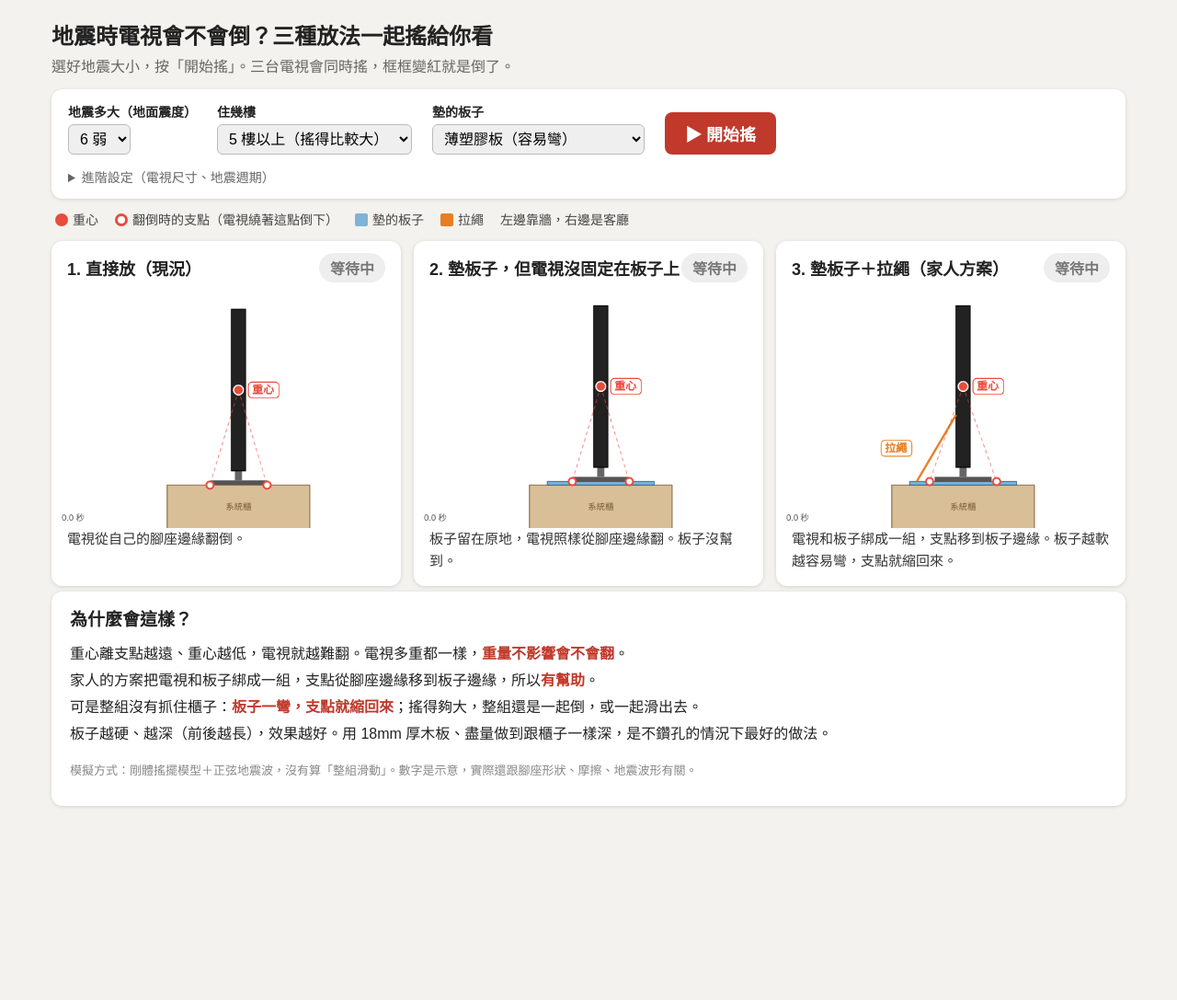
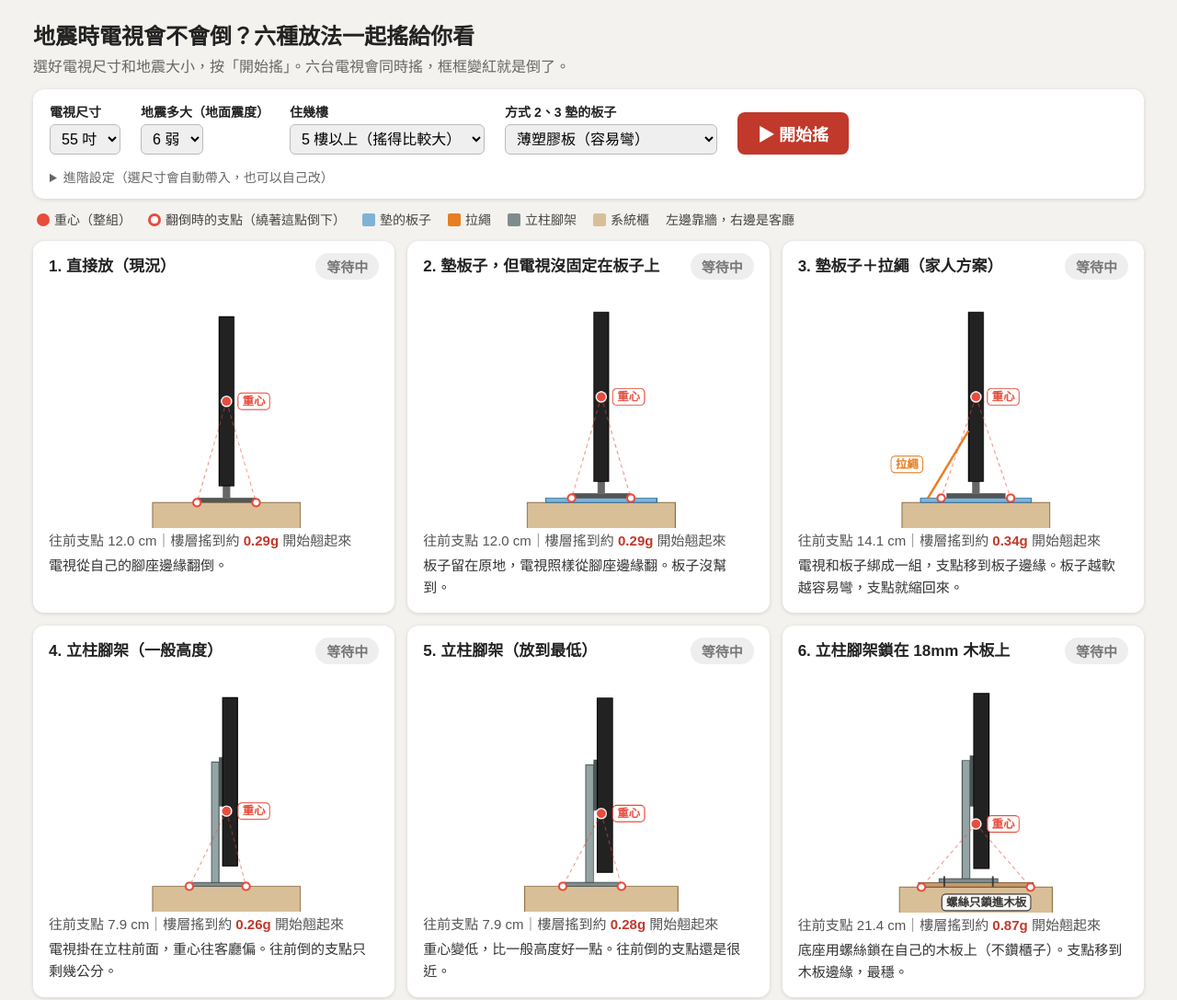
Before and after one commit to Hydr0neFN/tv-tip-sim, a plain HTML site: page index.html in a window 1280 px wide. Shown: the top 1087 px of the page at 92% size. Before the commit the page ends 892 px from the top, so only its background shows below. Drawn offline with Linux system fonts and the light colour scheme.

Commit message:
Add pedestal stand scenes and a TV size selector
Add three scenes: pedestal stand at normal height, pedestal stand
lowered, and pedestal stand screwed to an 18mm wood board. The
simulation now supports a front pivot and a rear pivot at different
distances, because the TV hangs in front of the pole. Add a TV size
selector that sets the mass, foot depth and CoM height. Move the
tip-threshold readout out of the canvas so that it does not overlap
the drawing.

Co-Authored-By: Claude Opus 5.5 <noreply@anthropic.com>

```diff
--- a/index.html
+++ b/index.html
@@ -7,7 +7,7 @@
 <style>
   *{box-sizing:border-box}
   body{overflow-x:hidden;font-family:"Noto Sans TC","Microsoft JhengHei",sans-serif;margin:0;background:#f4f2ee;color:#222}
-  .wrap{max-width:1200px;margin:auto;padding:16px}
+  .wrap{max-width:1240px;margin:auto;padding:16px}
   h1{font-size:24px;margin:4px 0 4px}
   .sub{color:#666;margin:0 0 14px}
   .bar{display:flex;flex-wrap:wrap;gap:14px 22px;align-items:flex-end;background:#fff;border-radius:12px;padding:14px 18px;box-shadow:0 1px 4px #0002}
@@ -22,15 +22,17 @@
   .grid{display:grid;grid-template-columns:repeat(auto-fit,minmax(min(360px,100%),1fr));gap:14px;margin-top:14px}
   .card{background:#fff;border-radius:12px;box-shadow:0 1px 4px #0002;overflow:hidden;border:3px solid transparent;transition:border-color .3s}
   .card.bad{border-color:#e74c3c}.card.warn{border-color:#f39c12}.card.ok{border-color:#27ae60}
-  .head{display:flex;justify-content:space-between;align-items:center;padding:10px 14px 0}
-  .title{font-size:18px;font-weight:700}
-  .badge{font-size:16px;font-weight:700;padding:4px 12px;border-radius:20px;background:#eee;color:#777}
+  .head{display:flex;justify-content:space-between;align-items:flex-start;gap:8px;padding:10px 14px 0}
+  .title{font-size:17px;font-weight:700}
+  .badge{flex:none;font-size:15px;font-weight:700;padding:4px 12px;border-radius:20px;background:#eee;color:#777}
   .badge.bad{background:#fdecea;color:#c0392b}.badge.warn{background:#fef5e7;color:#b9770e}.badge.ok{background:#eafaf1;color:#1e8449}
   canvas{display:block;width:100%;height:auto}
+  .read{padding:2px 14px 6px;font-size:15px;color:#555}
+  .read b{color:#c0392b}
   .cap{padding:0 14px 12px;font-size:15px;line-height:1.6;color:#333}
   .legend{display:flex;flex-wrap:wrap;gap:18px;font-size:14px;color:#444;margin:12px 4px}
   .legend i{display:inline-block;width:14px;height:14px;border-radius:50%;vertical-align:-2px;margin-right:5px}
-  .why{background:#fff;border-radius:12px;padding:14px 20px;box-shadow:0 1px 4px #0002;margin-top:6px;font-size:16px;line-height:1.8}
+  .why{background:#fff;border-radius:12px;padding:14px 20px;box-shadow:0 1px 4px #0002;margin-top:14px;font-size:16px;line-height:1.8}
   .why h2{font-size:19px;margin:0 0 6px}
   .why b{color:#c0392b}
   .fine{color:#888;font-size:13px}
@@ -38,10 +40,18 @@
 </head>
 <body>
 <div class="wrap">
-  <h1>地震時電視會不會倒？三種放法一起搖給你看</h1>
-  <p class="sub">選好地震大小，按「開始搖」。三台電視會同時搖，框框變紅就是倒了。</p>
+  <h1>地震時電視會不會倒？六種放法一起搖給你看</h1>
+  <p class="sub">選好電視尺寸和地震大小，按「開始搖」。六台電視會同時搖，框框變紅就是倒了。</p>
 
   <div class="bar">
+    <div><label>電視尺寸</label>
+      <select id="size">
+        <option value="43">43 吋</option>
+        <option value="50">50 吋</option>
+        <option value="55" selected>55 吋</option>
+        <option value="65">65 吋</option>
+        <option value="75">75 吋</option>
+      </select></div>
     <div><label>地震多大（地面震度）</label>
       <select id="pga">
         <option value="0.11">5 弱</option>
@@ -56,7 +66,7 @@
         <option value="1.5" selected>5 樓以上（搖得比較大）</option>
         <option value="2">很高的樓層</option>
       </select></div>
-    <div><label>墊的板子</label>
+    <div><label>方式 2、3 墊的板子</label>
       <select id="k">
         <option value="0.2" selected>薄塑膠板（容易彎）</option>
         <option value="0.5">厚塑膠板／薄木板</option>
@@ -64,21 +74,24 @@
       </select></div>
     <div><button id="go">▶ 開始搖</button></div>
     <details>
-      <summary>進階設定（電視尺寸、地震週期）</summary>
+      <summary>進階設定（選尺寸會自動帶入，也可以自己改）</summary>
       <div class="adv">
+        <div>電視腳座前後深度：<b id="fV"></b> cm<input type="range" id="f" min="15" max="40" step="1" value="24"></div>
+        <div>電視重心高度（放在原廠腳座上）：<b id="hV"></b> cm<input type="range" id="h" min="25" max="70" step="1" value="41"></div>
         <div>板子前後深度：<b id="DV"></b> cm<input type="range" id="D" min="25" max="50" step="1" value="45"></div>
-        <div>電視腳座前後深度：<b id="fV"></b> cm<input type="range" id="f" min="15" max="35" step="1" value="24"></div>
-        <div>電視重心高度：<b id="hV"></b> cm<input type="range" id="h" min="30" max="60" step="1" value="40"></div>
+        <div>立柱底座前後深度：<b id="sdV"></b> cm<input type="range" id="sd" min="18" max="35" step="1" value="23"></div>
         <div>搖晃週期：<b id="TV"></b> 秒<input type="range" id="T" min="0.3" max="1.2" step="0.05" value="0.5"></div>
       </div>
     </details>
   </div>
 
   <div class="legend">
-    <span><i style="background:#e74c3c"></i>重心</span>
-    <span><i style="background:#fff;border:3px solid #e74c3c"></i>翻倒時的支點（電視繞著這點倒下）</span>
+    <span><i style="background:#e74c3c"></i>重心（整組）</span>
+    <span><i style="background:#fff;border:3px solid #e74c3c"></i>翻倒時的支點（繞著這點倒下）</span>
     <span><i style="background:#7fb3d5;border-radius:2px"></i>墊的板子</span>
     <span><i style="background:#e67e22;border-radius:2px"></i>拉繩</span>
+    <span><i style="background:#7f8c8d;border-radius:2px"></i>立柱腳架</span>
+    <span><i style="background:#d9bf98;border-radius:2px"></i>系統櫃</span>
     <span>左邊靠牆，右邊是客廳</span>
   </div>
 
@@ -87,155 +100,186 @@
   <div class="why">
     <h2>為什麼會這樣？</h2>
     重心離支點越遠、重心越低，電視就越難翻。電視多重都一樣，<b>重量不影響會不會翻</b>。<br>
-    家人的方案把電視和板子綁成一組，支點從腳座邊緣移到板子邊緣，所以<b>有幫助</b>。<br>
-    可是整組沒有抓住櫃子：<b>板子一彎，支點就縮回來</b>；搖得夠大，整組還是一起倒，或一起滑出去。<br>
-    板子越硬、越深（前後越長），效果越好。用 18mm 厚木板、盡量做到跟櫃子一樣深，是不鑽孔的情況下最好的做法。
-    <p class="fine">模擬方式：剛體搖擺模型＋正弦地震波，沒有算「整組滑動」。數字是示意，實際還跟腳座形狀、摩擦、地震波形有關。</p>
+    家人的方案把電視和板子綁成一組，支點從腳座邊緣移到板子邊緣，所以<b>有幫助</b>。可是<b>板子一彎，支點就縮回來</b>。<br>
+    立柱腳架左右很寬，但會倒的是<b>前後方向</b>。電視掛在立柱前面，重心往客廳偏，往前倒的支點反而變近。放低可以把重心降下來，效果有，但不大。<br>
+    最穩的不鑽孔做法：<b>立柱腳架用螺絲鎖在自己的 18mm 木板上</b>，木板盡量做到跟櫃子一樣深。鑽的是自己的木板，不是櫃子。
+    <p class="fine">模擬方式：剛體搖擺模型＋正弦地震波，沒有算「整組滑動」。估計值：電視重量 43 吋 8 kg～75 吋 30 kg；立柱底座 6 kg；電視重心在立柱前方 5 cm；放到最低比一般高度低 8 cm；18mm 木板 5 kg。數字是示意，實際請量你們的電視和腳架。搖擺本身很混亂，兩個差不多的方式，結果可能剛好相反；比較時請看卡片下方「開始翹起來」的數字，越大越穩。</p>
   </div>
 </div>
 
 <script id="sim">
 const G = 9.81;
 function env(t){ return t<1 ? t : t<5 ? 1 : t<7 ? (7-t)/2 : 0; }
-// b, h in meters; A in g
-function simulate(b, h, A, T, rec){
-  const R = Math.hypot(b,h), al = Math.atan(b/h), p2 = 3*G/(4*R);
-  const r = 1 - 1.5*Math.sin(al)**2, dt = 0.0002, dur = 9;
+// bL = rear (wall side) pivot distance, bR = front (living room) pivot distance, h = CoM height; meters; A in g
+function simulate(bL, bR, h, A, T, rec){
+  const geo = b => ({al: Math.atan(b/h), p2: 3*G/(4*Math.hypot(b,h))});
+  const GL = geo(bL), GR = geo(bR);
+  const r = 1 - 1.5*Math.sin((GL.al+GR.al)/2)**2, dt = 0.0002, dur = 9;
   let th = 0, w = 0, peak = 0, fallen = false; const frames = [];
   const per = Math.round(1/60/dt);
   for (let i=0, t=0; t<dur; i++, t+=dt){
     const a = A*G*Math.sin(2*Math.PI*t/T)*env(t);
     if (rec && i%per===0) frames.push([t, th, a]);
     if (fallen) continue;
-    if (th===0 && w===0 && Math.abs(a) <= G*Math.tan(al)) continue;
+    if (th===0 && w===0){
+      const g0 = a>0 ? GL : GR;
+      if (Math.abs(a) <= G*Math.tan(g0.al)) continue;
+    }
     const s = th!==0 ? Math.sign(th) : (w!==0 ? Math.sign(w) : -Math.sign(a));
-    const acc = -p2*(Math.sin(s*al - th) + (a/G)*Math.cos(s*al - th));
+    const g = s>0 ? GR : GL;
+    const acc = -g.p2*(Math.sin(s*g.al - th) + (a/G)*Math.cos(s*g.al - th));
     w += acc*dt;
     let nt = th + w*dt;
     if (th===0 && Math.sign(nt)!==s) { nt = 0; w = 0; }
     else if (th!==0 && Math.sign(nt)!==Math.sign(th)) { nt = 0; w *= r; if (Math.abs(w)<1e-3) w = 0; }
     th = nt;
-    peak = Math.max(peak, Math.abs(th)/al);
+    peak = Math.max(peak, Math.abs(th)/g.al);
     if (Math.abs(th) > 1.5) { th = 1.5*Math.sign(th); fallen = true; }
   }
-  return {fallen, peak, frames, al};
+  return {fallen, peak, frames};
 }
 if (typeof module !== 'undefined') module.exports = {simulate};
 </script>
 <script>
 const $ = id => document.getElementById(id);
-const W = 560, H = 400, BASEY = 330;          // canvas size, cabinet top y
-const TH = 1.5, FOOT = 2, PANEL = 68, PDEP = 6;
+const W = 560, H = 390, BASEY = 350;
+const TH = 1.8, FOOT = 2, PDEP = 6, SB = 1.5;          // board, foot, panel depth, stand base thickness (cm)
+const MB = 6, MBD = 5, OFF = 5, LOW = 8;                // stand base kg, wood board kg, TV ahead of pole, lowered cm
+const SIZES = { // inch: [mass kg, foot depth cm, CoM height on own feet cm]
+  43:[8,20,33], 50:[11,22,38], 55:[15,24,41], 65:[22,28,47], 75:[30,32,53] };
 const SCENES = [
   {t:'1. 直接放（現況）', cap:'電視從自己的腳座邊緣翻倒。'},
   {t:'2. 墊板子，但電視沒固定在板子上', cap:'板子留在原地，電視照樣從腳座邊緣翻。板子沒幫到。'},
   {t:'3. 墊板子＋拉繩（家人方案）', cap:'電視和板子綁成一組，支點移到板子邊緣。板子越軟越容易彎，支點就縮回來。'},
+  {t:'4. 立柱腳架（一般高度）', cap:'電視掛在立柱前面，重心往客廳偏。往前倒的支點只剩幾公分。'},
+  {t:'5. 立柱腳架（放到最低）', cap:'重心變低，比一般高度好一點。往前倒的支點還是很近。'},
+  {t:'6. 立柱腳架鎖在 18mm 木板上', cap:'底座用螺絲鎖在自己的木板上（不鑽櫃子）。支點移到木板邊緣，最穩。'},
 ];
-const VERD = {bad:'倒了', warn:'晃了，沒倒', ok:'穩穩的', idle:'等待中'};
+const VERD = {bad:'倒了', warn:'晃了，沒倒', ok:'穩穩的', idle:'等待中', run:'搖晃中…'};
 
-const grid = $('grid');
 const cards = SCENES.map((sc,i)=>{
   const d = document.createElement('div'); d.className='card';
   d.innerHTML = `<div class="head"><span class="title">${sc.t}</span><span class="badge">${VERD.idle}</span></div>
-    <canvas width="${W}" height="${H}"></canvas><div class="cap">${sc.cap}</div>`;
-  grid.appendChild(d);
-  return {el:d, badge:d.querySelector('.badge'), cx:d.querySelector('canvas').getContext('2d'), m:i};
+    <canvas width="${W}" height="${H}"></canvas><div class="read"></div><div class="cap">${sc.cap}</div>`;
+  $('grid').appendChild(d);
+  return {el:d, read:d.querySelector('.read'), badge:d.querySelector('.badge'), cx:d.querySelector('canvas').getContext('2d'), m:i};
 });
 
 function params(){
-  return {k:+$('k').value, A:+$('pga').value*+$('amp').value, T:+$('T').value,
-          D:+$('D').value, fb:+$('f').value/2, h:+$('h').value};
+  const size = +$('size').value;
+  return {size, MT:SIZES[size][0], panel:size*2.54*0.49, k:+$('k').value,
+          A:+$('pga').value*+$('amp').value, T:+$('T').value, D:+$('D').value,
+          fb:+$('f').value/2, h:+$('h').value, sb:+$('sd').value/2};
 }
-function bFor(m, P){
-  if (m===2) return P.fb + (Math.max(P.D/2,P.fb) - P.fb)*P.k;
-  return P.fb;
+// geometry per scene: bL/bR pivot distances from system CoM, hs CoM height above pivot surface,
+// yp pivot surface height, plus drawing info
+function geom(m, P){
+  if (m<=2){
+    const b = m===2 ? P.fb + (Math.max(P.D/2,P.fb) - P.fb)*P.k : P.fb;
+    return {bL:b, bR:b, hs:P.h, yp:m===0?0:TH, y0:m===0?0:TH, htv:P.h};
+  }
+  const htv = m===3 ? P.h : Math.max(P.panel/2 + 4, P.h - LOW);  // TV CoM above base top
+  const yb = m===5 ? TH : 0;                                       // base bottom
+  const off = P.MT*OFF/(P.MT+MB+(m===5?MBD:0));                     // pole is this far behind system CoM
+  if (m===5){
+    const hs = (P.MT*(TH+SB+htv) + MB*(TH+SB/2) + MBD*TH/2)/(P.MT+MB+MBD);
+    const b = P.sb + (P.D/2 - P.sb)*0.9;
+    return {bL:b, bR:b, hs, yp:0, y0:yb, htv, xc:-off};
+  }
+  const hs = (P.MT*(SB+htv) + MB*SB/2)/(P.MT+MB);
+  return {bL:P.sb+off, bR:P.sb-off, hs, yp:0, y0:0, htv, xc:-off};
 }
 function kind(res){
-  if (!res) return 'ok';
   if (res.fallen) return 'bad';
   return res.peak > 0.02 ? 'warn' : 'ok';
 }
 function setBadge(c, k){
-  c.badge.className = 'badge' + (k==='idle'?'':' '+k); c.badge.textContent = VERD[k];
-  c.el.className = 'card' + (k==='idle'?'':' '+k);
+  c.badge.className = 'badge' + (k==='idle'||k==='run'?'':' '+k); c.badge.textContent = VERD[k];
+  c.el.className = 'card' + (k==='idle'||k==='run'?'':' '+k);
 }
 
 const rect = (x0,y0,x1,y1) => [[x0,y0],[x1,y0],[x1,y1],[x0,y1]];
 function rot(p, pv, phi){ const c=Math.cos(phi), s=Math.sin(phi), x=p[0]-pv[0], y=p[1]-pv[1];
   return [pv[0]+x*c-y*s, pv[1]+x*s+y*c]; }
-
 function tag(cx, text, x, y, color, align){
-  cx.font = "bold 18px \"Microsoft JhengHei\",sans-serif";
+  cx.font = 'bold 18px "Microsoft JhengHei",sans-serif';
   const w = cx.measureText(text).width + 14, h = 26;
   const X = align==='right' ? x - w : x;
   cx.fillStyle = 'rgba(255,255,255,.92)'; cx.strokeStyle = color; cx.lineWidth = 1.5;
   cx.beginPath(); cx.roundRect(X, y - h/2, w, h, 6); cx.fill(); cx.stroke();
-  cx.fillStyle = color; cx.textBaseline = 'middle'; cx.fillText(text, X + 6, y + 1);
+  cx.fillStyle = color; cx.textBaseline = 'middle'; cx.fillText(text, X + 7, y + 1);
   cx.textBaseline = 'alphabetic';
 }
 
-function draw(c, P, th, shiftPx, t, a){
-  const cx = c.cx, m = c.m;
-  const top = TH + FOOT + Math.max(3, P.h - PANEL/2) + PANEL;
-  const S = Math.min(4.2, (BASEY - 30) / top);     // px per cm, keeps TV inside
+function draw(c, P, th, shiftPx){
+  const cx = c.cx, m = c.m, g = geom(m, P);
+  const topH = Math.max(P.h, g.htv + SB + TH) + P.panel/2 + 4;
+  const S = Math.min(4.2, (BASEY - 30) / topH);
   const OX = W/2 + 20 + shiftPx;
   const P2 = p => [OX + p[0]*S, BASEY - p[1]*S];
-  const fillPoly = (pts, fill, stroke) => {
+  const poly = (pts, fill, stroke) => {
     cx.beginPath(); pts.forEach((p,i)=>{ const [X,Y]=P2(p); i?cx.lineTo(X,Y):cx.moveTo(X,Y); });
     cx.closePath(); if(fill){cx.fillStyle=fill;cx.fill();} if(stroke){cx.strokeStyle=stroke;cx.lineWidth=1.5;cx.stroke();}
   };
   cx.clearRect(0,0,W,H);
-  // cabinet
-  const cabHalf = 30;
-  fillPoly(rect(-cabHalf, -(BASEY - 0)/S, cabHalf, 0), '#d9bf98', '#8a6d45');
-  cx.fillStyle='#7a5d35'; cx.font='14px "Microsoft JhengHei",sans-serif';
-  cx.textAlign='center'; cx.fillText('系統櫃', OX, BASEY + 40); cx.textAlign='left';
+  poly(rect(-30, -BASEY/S, 30, 0), '#d9bf98', '#8a6d45');
 
-  const b = bFor(m,P);
   const s = th===0 ? 1 : Math.sign(th);
-  const y0 = m===0 ? 0 : TH;
-  const piv = [s*(b===null?0:b), y0];
+  const piv = [s>0 ? g.bR : -g.bL, g.yp];
   const R = p => th===0 ? p : rot(p, piv, -th);
   const Rs = pts => pts.map(R);
+  const BOARD = ['#7fb3d5', '#2e6f9e'], WOOD = ['#c49a6c', '#7a5230'];
 
-  // board
-  if (m>=1){
-    if (m===2 && th!==0){
+  // boards
+  if (m===1) poly(rect(-P.D/2,0,P.D/2,TH), ...BOARD);
+  if (m===2){
+    if (th!==0){
       const px = piv[0];
-      fillPoly(s>0 ? rect(px,0,P.D/2,TH) : rect(-P.D/2,0,px,TH), '#7fb3d5', '#2e6f9e');
-      fillPoly(Rs(s>0 ? rect(-P.D/2,0,px,TH) : rect(px,0,P.D/2,TH)), '#7fb3d5', '#2e6f9e');
-    } else fillPoly(rect(-P.D/2,0,P.D/2,TH), '#7fb3d5', '#2e6f9e');
+      poly(s>0 ? rect(px,0,P.D/2,TH) : rect(-P.D/2,0,px,TH), ...BOARD);
+      poly(Rs(s>0 ? rect(-P.D/2,0,px,TH) : rect(px,0,P.D/2,TH)), ...BOARD);
+    } else poly(rect(-P.D/2,0,P.D/2,TH), ...BOARD);
   }
-  // TV
-  const pb = Math.max(3, P.h - PANEL/2);
-  fillPoly(Rs(rect(-P.fb, y0, P.fb, y0+FOOT)), '#555');
-  fillPoly(Rs(rect(-1.5, y0+FOOT, 1.5, y0+pb+5)), '#666');
-  fillPoly(Rs(rect(-PDEP/2, y0+pb, PDEP/2, y0+pb+PANEL)), '#222', '#000');
+  if (m===5) poly(Rs(rect(-P.D/2,0,P.D/2,TH)), ...WOOD);
 
-  // strap
+  if (m<=2){
+    // TV on its own feet
+    const y0 = g.y0, pb = Math.max(3, P.h - P.panel/2);
+    poly(Rs(rect(-P.fb, y0, P.fb, y0+FOOT)), '#555');
+    poly(Rs(rect(-1.5, y0+FOOT, 1.5, y0+pb+5)), '#666');
+    poly(Rs(rect(-PDEP/2, y0+pb, PDEP/2, y0+pb+P.panel)), '#222', '#000');
     if (m===2){
-    const p1 = P2(R([-PDEP/2, y0+pb+22])), p2 = P2(R([-P.D/2+3, TH]));
+      const p1 = P2(R([-PDEP/2, y0+pb+P.panel*0.3])), p2 = P2(R([-P.D/2+3, TH]));
       cx.strokeStyle='#e67e22'; cx.lineWidth=3.5;
       cx.beginPath(); cx.moveTo(...p1); cx.lineTo(...p2); cx.stroke();
       tag(cx, '拉繩', Math.min(p1[0],p2[0]) - 8, (p1[1]+p2[1])/2, '#e67e22', 'right');
     }
-  // CoM and pivots
-  const c0 = P2(R([0, y0+P.h]));
-  if (b!==null){
+  } else {
+    // pedestal stand: base, pole, TV in front of pole
+    const y0 = g.y0, xc = g.xc, cy = y0 + SB + g.htv, pb = cy - P.panel/2;
+    poly(Rs(rect(xc-P.sb, y0, xc+P.sb, y0+SB)), '#7f8c8d', '#4d5656');
+    poly(Rs(rect(xc-2.5, y0+SB, xc+0.5, cy+8)), '#95a5a6', '#4d5656');
+    poly(Rs(rect(xc+0.5, cy-10, xc+2, cy+10)), '#4d5656');
+    poly(Rs(rect(xc+2, pb, xc+2+PDEP, pb+P.panel)), '#222', '#000');
+    if (m===5){
+      cx.strokeStyle='#333'; cx.lineWidth=2.5;
+      [xc-P.sb+2, xc+P.sb-2].forEach(x=>{ const a=P2(R([x,y0+SB+1])), b=P2(R([x,0.2]));
+        cx.beginPath(); cx.moveTo(...a); cx.lineTo(...b); cx.stroke(); });
+      const q = P2(R([P.D/2, 0])); tag(cx, '螺絲只鎖進木板', q[0]-4, q[1]+24, '#333', 'right');
+    }
+  }
+  // CoM + pivots
+  const c0 = P2(R([0, g.yp + g.hs]));
+  const pts = th===0 ? [[-g.bL,g.yp],[g.bR,g.yp]] : [R([s>0?-g.bL:g.bR, g.yp]), piv];
   cx.setLineDash([6,5]); cx.strokeStyle='rgba(231,76,60,.6)'; cx.lineWidth=1.5;
-    const pts = th===0 ? [[-b,y0],[b,y0]] : [R([-s*b,y0]), piv];
   pts.forEach(pv=>{ const q=P2(pv); cx.beginPath(); cx.moveTo(...c0); cx.lineTo(...q); cx.stroke(); });
   cx.setLineDash([]);
   pts.forEach(pv=>{ const q=P2(pv); cx.beginPath(); cx.arc(q[0], q[1], 6, 0, 7);
     cx.fillStyle='#fff'; cx.fill(); cx.strokeStyle='#e74c3c'; cx.lineWidth=3; cx.stroke(); });
-  }
   cx.beginPath(); cx.arc(c0[0], c0[1], 8, 0, 7); cx.fillStyle='#e74c3c'; cx.fill();
   cx.strokeStyle='#fff'; cx.lineWidth=2; cx.stroke();
-  tag(cx, '重心', c0[0] + 16, c0[1], '#e74c3c');
-
-  // footer
-  cx.fillStyle='#555'; cx.font='14px "Microsoft JhengHei",sans-serif';
-  cx.fillText(`${t.toFixed(1)} 秒`, 12, H - 12);
+  tag(cx, '重心', c0[0] + 18, c0[1], '#e74c3c');
+  // front pivot distance readout
+  if (th===0) c.read.innerHTML = `往前支點 ${g.bR.toFixed(1)} cm｜樓層搖到約 <b>${(g.bR/g.hs).toFixed(2)}g</b> 開始翹起來`;
 }
 
 let anim = null;
@@ -243,16 +287,15 @@ function run(){
   const P = params();
   if (anim) cancelAnimationFrame(anim);
   const w = 2*Math.PI/P.T;
-  const res = cards.map(c=>{ const b=bFor(c.m,P); return b===null?null:simulate(b/100, P.h/100, P.A, P.T, true); });
+  const res = cards.map(c=>{ const g = geom(c.m,P); return simulate(g.bL/100, g.bR/100, g.hs/100, P.A, P.T, true); });
   const base = res[0].frames;
-  cards.forEach(c=>setBadge(c,'idle'));
-  cards.forEach(c=>c.badge.textContent='搖晃中…');
+  cards.forEach(c=>setBadge(c,'run'));
   const t0 = performance.now();
   const step = () => {
     const i = Math.min(base.length-1, Math.floor((performance.now()-t0)/1000*60));
-    const [t, , a] = base[i];
+    const a = base[i][2];
     const shift = -a/(w*w)*100*3.5*2.5;  // exaggerated for visibility
-    cards.forEach((c,j)=>draw(c, P, res[j] ? res[j].frames[i][1] : 0, shift, t, a));
+    cards.forEach((c,j)=>draw(c, P, res[j].frames[i][1], shift));
     if (i < base.length-1) anim = requestAnimationFrame(step);
     else cards.forEach((c,j)=>setBadge(c, kind(res[j])));
   };
@@ -260,10 +303,12 @@ function run(){
 }
 function refresh(){
   const P = params();
-  $('TV').textContent = P.T.toFixed(2); $('DV').textContent = P.D; $('fV').textContent = P.fb*2; $('hV').textContent = P.h;
+  $('TV').textContent = P.T.toFixed(2); $('DV').textContent = P.D; $('fV').textContent = P.fb*2;
+  $('hV').textContent = P.h; $('sdV').textContent = P.sb*2;
   if (anim) cancelAnimationFrame(anim);
-  cards.forEach(c=>{ setBadge(c,'idle'); draw(c, P, 0, 0, 0, 0); });
+  cards.forEach(c=>{ setBadge(c,'idle'); draw(c, P, 0, 0); });
 }
+$('size').addEventListener('input', ()=>{ const v = SIZES[+$('size').value]; $('f').value = v[1]; $('h').value = v[2]; });
 document.querySelectorAll('select,input').forEach(e=>e.addEventListener('input', refresh));
 $('go').onclick = run;
 refresh();
```
Lines whose indentation alone changed are shown as unchanged.
